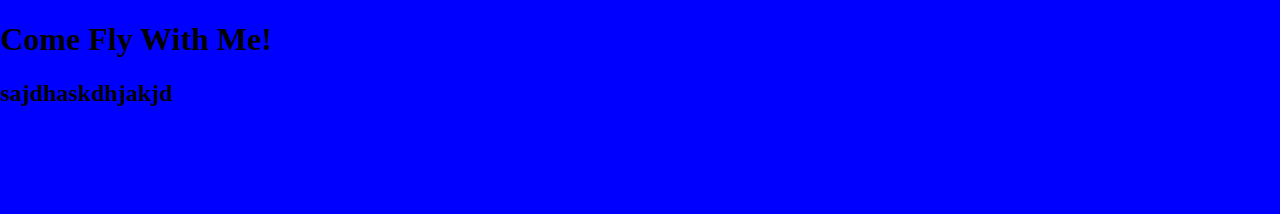
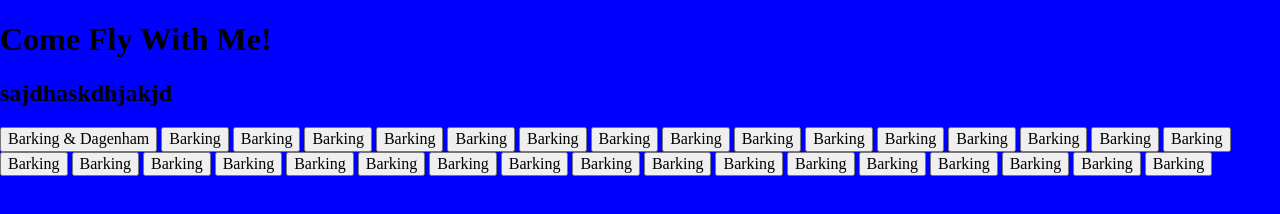
Before and after one commit to RymaTech/FAC-Week5-Project-Node, a website: page public/index.html in a window 1280 px wide. Drawn offline with Linux system fonts and the light colour scheme; files that its build step writes are made by us from their sources; no server answers; files whose address does not match are found by name.

Commit message:
Merging to master

```diff
--- a/public/index.html
+++ b/public/index.html
@@ -11,6 +11,45 @@
   <body>
     <h1>Come Fly With Me!</h1>
     <h2>sajdhaskdhjakjd</h2>
+
+    <button class="form__button" id="barkinganddagenham"><span>Barking & Dagenham</span></button>
+    <button class="form__button" id="barnet"><span>Barking</span></button>
+    <button class="form__button" id="bexley"><span>Barking</span></button>
+    <button class="form__button" id="brent"><span>Barking</span></button>
+    <button class="form__button" id="bromley"><span>Barking</span></button>
+    <button class="form__button" id="camden"><span>Barking</span></button>
+    <button class="form__button" id="cityoflondon"><span>Barking</span></button>
+    <button class="form__button" id="croydon"><span>Barking</span></button>
+    <button class="form__button" id="ealing"><span>Barking</span></button>
+    <button class="form__button" id="enfield"><span>Barking</span></button>
+    <button class="form__button" id="greenwich"><span>Barking</span></button>
+    <button class="form__button" id="hackney"><span>Barking</span></button>
+    <button class="form__button" id="hammersmithandfulham"><span>Barking</span></button>
+    <button class="form__button" id="haringey"><span>Barking</span></button>
+    <button class="form__button" id="harrow"><span>Barking</span></button>
+    <button class="form__button" id="havering"><span>Barking</span></button>
+    <button class="form__button" id="hillingdon"><span>Barking</span></button>
+    <button class="form__button" id="hounslow"><span>Barking</span></button>
+    <button class="form__button" id="islington"><span>Barking</span></button>
+    <button class="form__button" id="kensingtonandchelsea"><span>Barking</span></button>
+    <button class="form__button" id="kingston"><span>Barking</span></button>
+    <button class="form__button" id="lambeth"><span>Barking</span></button>
+    <button class="form__button" id="lewisham"><span>Barking</span></button>
+    <button class="form__button" id="merton"><span>Barking</span></button>
+    <button class="form__button" id="newham"><span>Barking</span></button>
+    <button class="form__button" id="redbridge"><span>Barking</span></button>
+    <button class="form__button" id="richmond"><span>Barking</span></button>
+    <button class="form__button" id="southwark"><span>Barking</span></button>
+    <button class="form__button" id="sutton"><span>Barking</span></button>
+    <button class="form__button" id="towerhamlets"><span>Barking</span></button>
+    <button class="form__button" id="walthamforest"><span>Barking</span></button>
+    <button class="form__button" id="wandsworth"><span>Barking</span></button>
+    <button class="form__button" id="westminster"><span>Barking</span></button>
+
+
+
+
     <script src="public/DOM.js"></script>
+    <script src="public/DOMborough.js"></script>
   </body>
 </html>
--- a/src/scripts/handlerRequests.js
+++ b/src/scripts/handlerRequests.js
@@ -9,8 +9,10 @@ const handleLondon = (req, res) => {
             }
             else {
             // console.log('error:', error);
+            //
+            // console.log("This is the response", body);
+            // console.log("This is the list of local authorities", response);
 
-            console.log(body);
 
 
             res.writeHead(200, { 'Content-Type': 'application/json' });
--- a/src/scripts/router.js
+++ b/src/scripts/router.js
@@ -8,7 +8,7 @@ console.log('request url ',request.url);
     handlers.handleHomeRoute(request, response);
   } else if (url.indexOf('public') !== -1) {
     handlers.handlePublic(request, response, url);
-  } else if (url.indexOf('/GroupName=London') !== -1) {
+  } else if (url.indexOf(`/GroupName=barkinganddagenham`) !== -1) {
     console.log('hello received a request')
     apiRequestHandlers.handleLondon(request, response, "http://api.erg.kcl.ac.uk/AirQuality/Daily/MonitoringIndex/Latest/GroupName=London/Json");
   } else {
```
Also changed, not shown: public/DOM.js (+36 -1 lines), public/DOMborough.js (added, +22 -0 lines).
